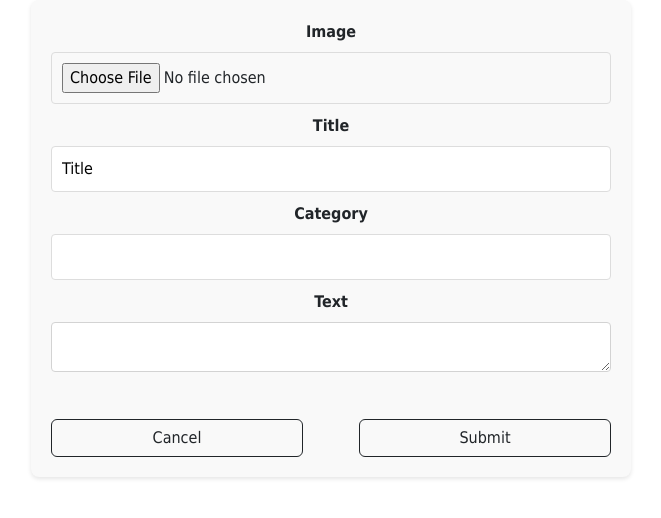
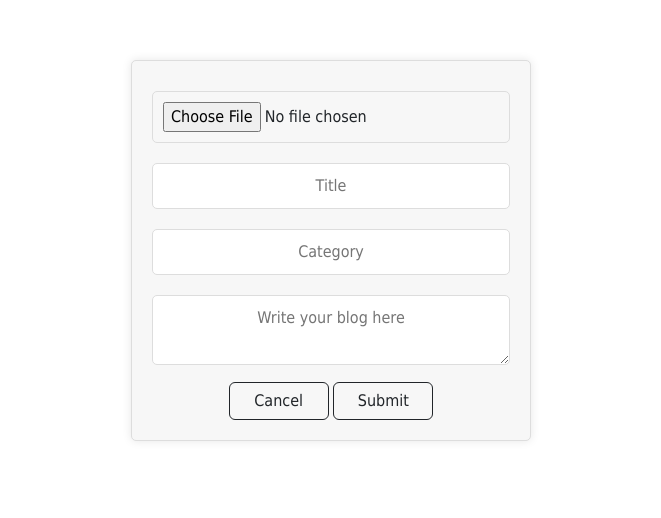
Before and after one commit to wajidkorkani/WYNNN, a Django app: page /blog/1/ in a window 1280 px wide. Shown: the top 518 px of the page, without its empty margins (309-970 px from the left). Run offline with Django 4.2, Linux system fonts and the light colour scheme.

Commit message:
Upload blog page is designed according the application UI.

```diff
--- a/Facebook_Clone_Application/templates/Core/current-user/Create_Blog.html
+++ b/Facebook_Clone_Application/templates/Core/current-user/Create_Blog.html
@@ -2,74 +2,82 @@
 {% block head %}
 <title>Story Book</title>
 <style>
+    #mainContainer {
+        margin-top: 60px;
+        width: 100%;
+        height: 100%;
+    }
+
     #container {
+        max-width: 400px;
         margin: 0 auto;
-        width: 80%;
-        max-width: 600px;
         padding: 20px;
-        background-color: #f9f9f9;
-        border-radius: 8px;
-        box-shadow: 0 2px 4px rgba(0, 0, 0, 0.1);
+        text-align: center;
+        background-color: #f7f7f7;
+        border: 1px solid #ddd;
+        border-radius: 5px;
+        box-shadow: 0 0 10px rgba(0, 0, 0, 0.1);
+    }
+
+    input{
+        width: 100%;
+        padding: 10px;
+        margin: 10px 0;
+        border: 1px solid #ddd;
+        border-radius: 5px;
         text-align: center;
     }
-    #btn {
-        display: block;
-        width: 45%;
-        margin-top: 20px;
+
+    input:hover {
+        border: 1px black solid;
     }
-    #fields {
-        margin-bottom: 20px;
-    }
-    label {
-        display: block;
-        font-weight: bold;
-        margin-bottom: 8px;
-    }
-    input[type="text"], input[type="file"] {
-        width: 100%;
-        padding: 10px;
-        border: 1px solid #ddd;
-        border-radius: 4px;
-        margin-bottom: 10px;
-    }
-    input[type="text"]:focus, input[type="file"]:focus {
-        border-color: black;
-        outline: none;
-    }
-    textarea{
-        width: 100%;
-        margin: 0 auto;
-        height: 50px;
-        border-radius: 4px;
-        padding: 10px;
-        border: 1px solid lightgray;
-    }
-    textarea:focus{
-        border-color: black;
+
+    input:focus {
+        border: 1px black solid;
         outline: none;
     }
 
-    #btnContainer{
+    textarea{
+        width: 100%;
+        min-height: 60px;
+        padding: 10px;
+        margin: 10px 0;
+        border: 1px solid #ddd;
+        border-radius: 5px;
+        text-align: center;
+    }
+
+    textarea:hover {
+        border: 1px black solid;
+    }
+
+    textarea:focus {
+        border: 1px black solid;
+        outline: none;
+    }
+
+    #btnBox {
         display: flex;
-        justify-content: space-between;
+        justify-content: space-evenly;
         align-items: center;
+        height: 100px;
+        width: 300px;
+        margin: 0 auto;
+    }
+
+    #btn {
+        width: 100px;
     }
 </style>
 {% endblock %}
 {% block body %}
-<div id="container">
-    <form method="post" enctype="multipart/form-data">
+<div id="mainContainer">
+    <form id="container" method="post" enctype="multipart/form-data">
         {% csrf_token %}
-        <div id="fields">
-            <label for="id_image">Image</label>
-            {{ form.image }}
-            <label for="id_title">Title</label>
-            {{ form.title }}
-            <label for="id_title">Category</label>
-            {{ form.category }}
-            <label for="id_text">Text</label>
-            {{ form.text }}
-        </div>
+        {{ form.image }}
+        <input type="text" name="title" placeholder="Title" required>
+        <input type="text" name="category" placeholder="Category">
+        <textarea name="text" placeholder="Write your blog here"></textarea>
         <div id="btnContainer">
             <a id="btn" class="btn btn-outline-dark" href="/me/">Cancel</a>
             <button id="btn" class="btn btn-outline-dark" type="submit">Submit</button>
```
